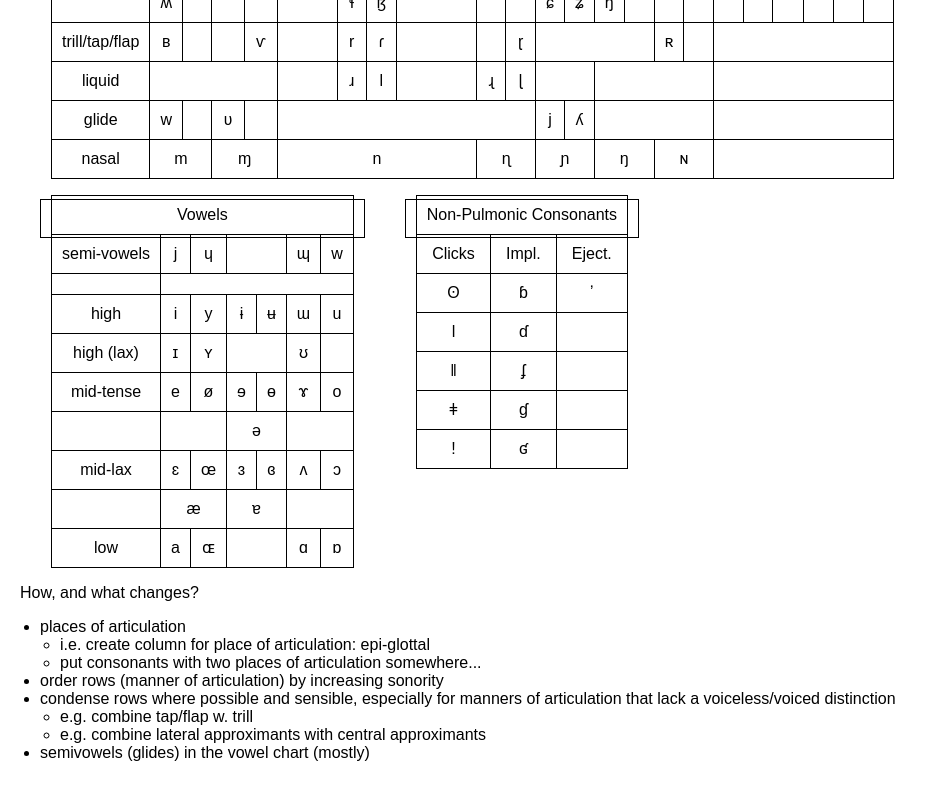
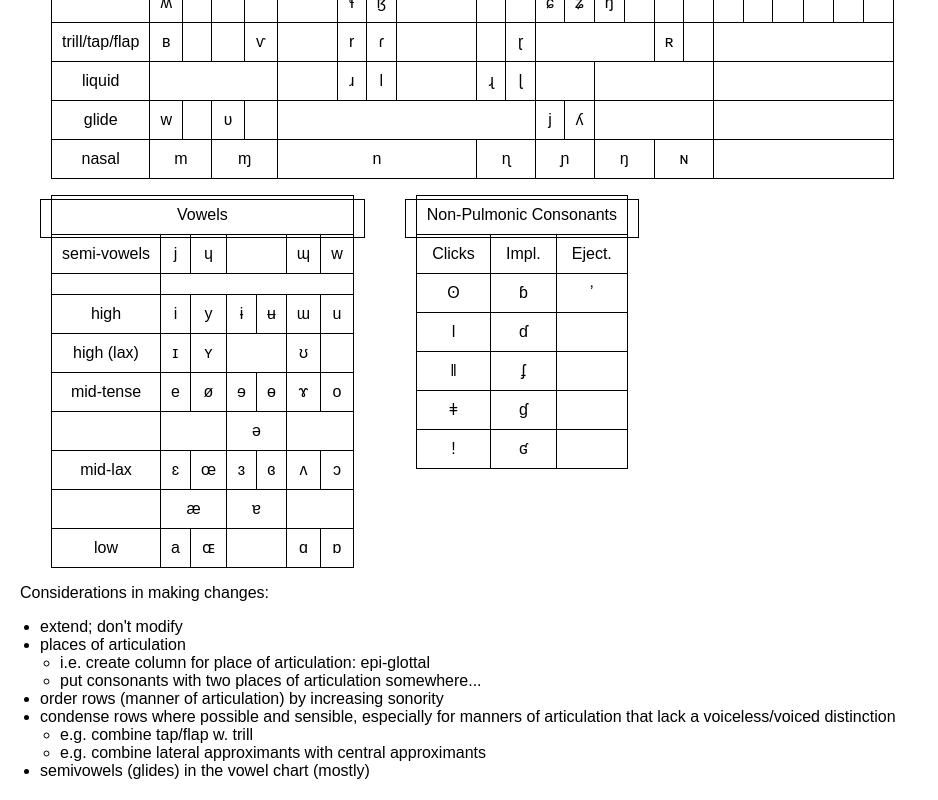
Before and after one commit to ngemily/ipa-keyboard, a React (Create React App) app: page /IPAChart in a window 1280 px wide. Shown: the part 373-1173 px from the top of the page, without its empty margins (0-938 px from the left). Built offline with nearby package versions, Linux system fonts and the light colour scheme.

Commit message:
revise content

```diff
--- a/src/IPAChart.js
+++ b/src/IPAChart.js
@@ -10,8 +10,9 @@ Why a re-arranged IPA chart?
 `
 
 const content2 = `
-How, and what changes?
+Considerations in making changes:
 
+- extend; don't modify
 - places of articulation
   - i.e. create column for place of articulation: epi-glottal
   - put consonants with two places of articulation somewhere...
```
